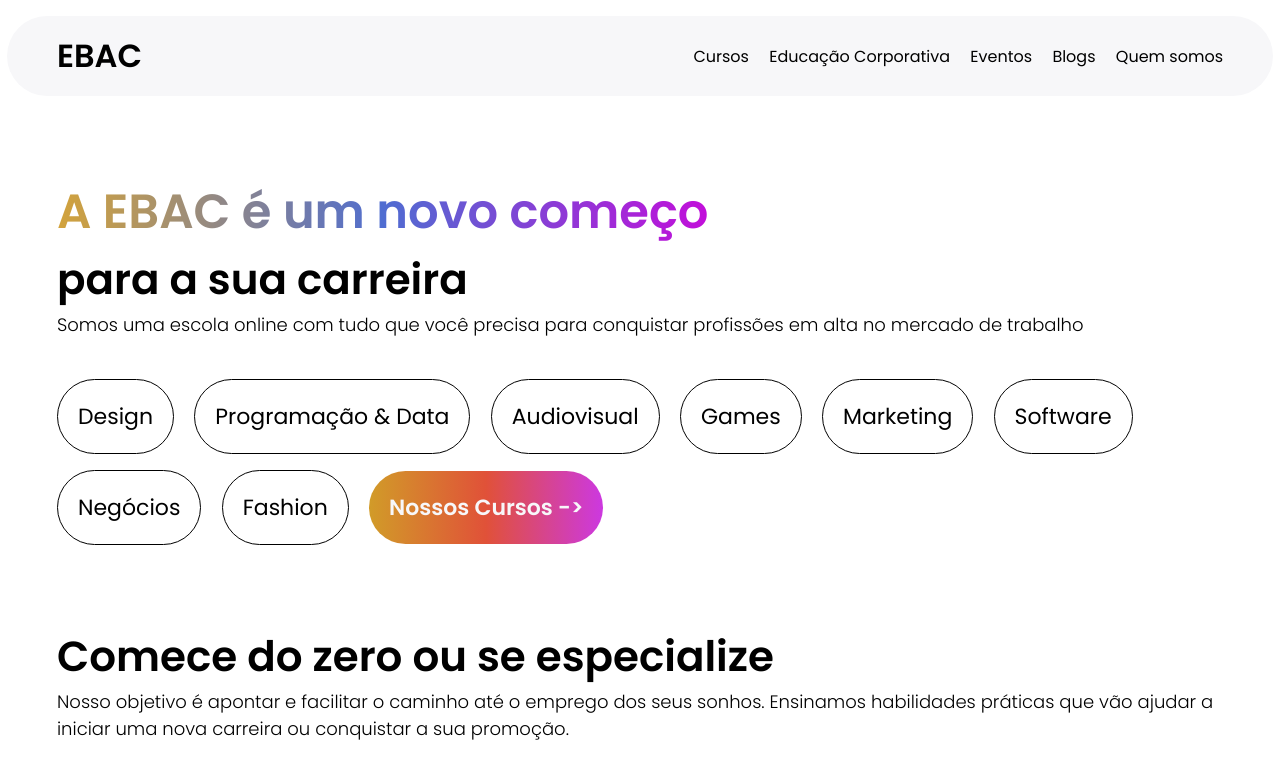
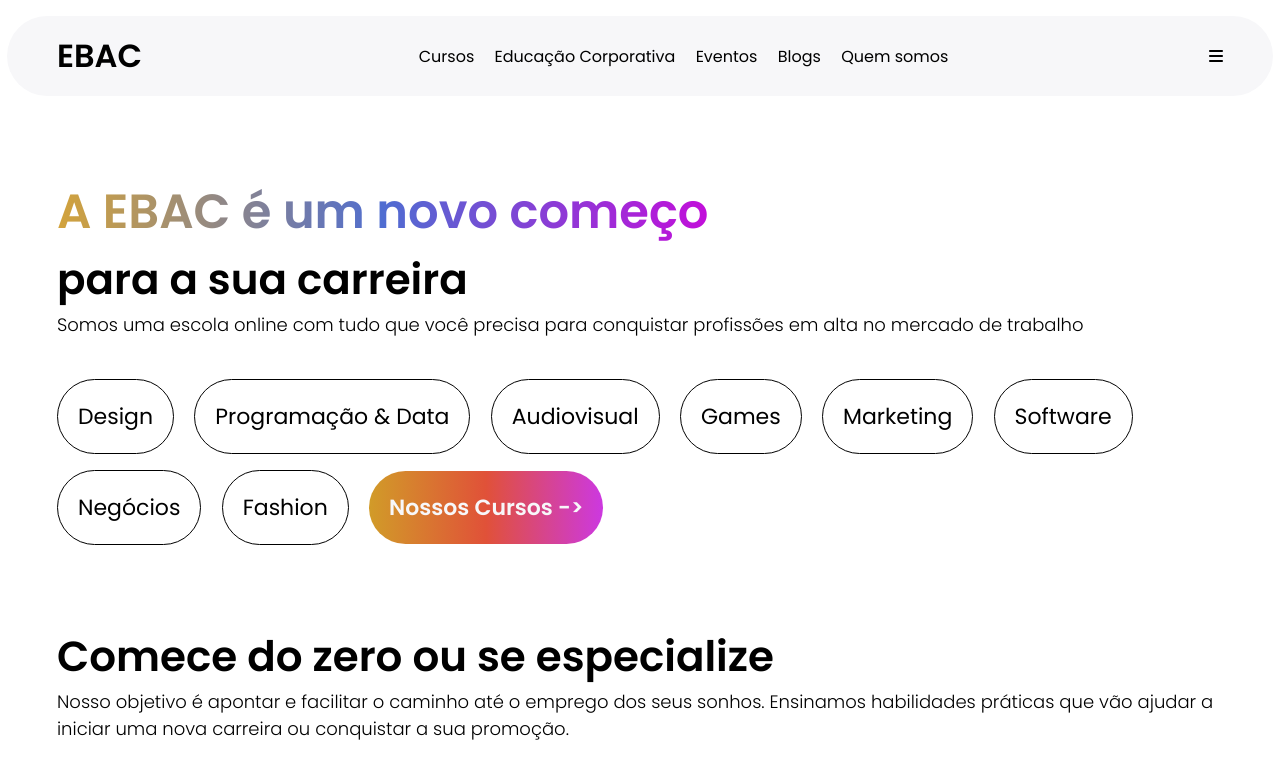
Before and after one commit to AlvesThiago/Projeto1Ebac, a plain HTML site: page index.html in a window 1280 px wide. Shown: the top 775 px of the page. Drawn offline with Linux system fonts and the light colour scheme.

Commit message:
Alterando o header

```diff
--- a/index.html
+++ b/index.html
@@ -4,13 +4,15 @@
     <meta charset="UTF-8">
     <meta name="viewport" content="width=device-width, initial-scale=1.0">
     <link rel="stylesheet" href="main.css">
+    <script src="https://kit.fontawesome.com/253e186350.js" crossorigin="anonymous"></script>
     <title>Ebac - Copia</title>
 </head>
 <body>
-    <header >
-        <div class="container">
-            <a href="#" class="logo">EBAC</a>
-            <nav>
+    <header>
+            <nav class="container">
+                <div>
+                    <a href="#" class="logo">EBAC</a>
+                </div>
                 <ul>
                     <li>
                         <a href="#">Cursos</a>
@@ -28,8 +30,10 @@
                         <a href="#">Quem somos</a>
                     </li>
                 </ul>
+                <div class="menu-icon">
+                    <i class="fas fa-bars"></i>
+                </div>
             </nav>
-        </div>
     </header>
 
     <main class="container">
@@ -130,7 +134,7 @@
                     <h3>Área</h3>
                     <ul>
                         <li><a href="#">Design</a></li>
-                        <li><a href="#">Programação & Data</a></li>
+                        <li><a href="#">Programação</a></li>
                         <li><a href="#">Audiovisual</a></li>
                         <li><a href="#">Games</a></li>
                         <li><a href="#">Marketing</a></li>
@@ -162,7 +166,7 @@
 
                 <hr class="line">
 
-            <div class="footer-container">
+            <div class="footer-container footer-contact">
                 <div>
                     <h4>WhatsApp</h4>
                     <ul>
@@ -194,8 +198,6 @@
                 <p>Ebac Ensino à Distância Ltda.</p>
                 <address>Rua Salem Bechara, 140, conj. 1601, centro, CEP 06018-180, Osasco, SP, Brasil.</address>
             </div>
-
-
         </div>
     </footer>
 
```
